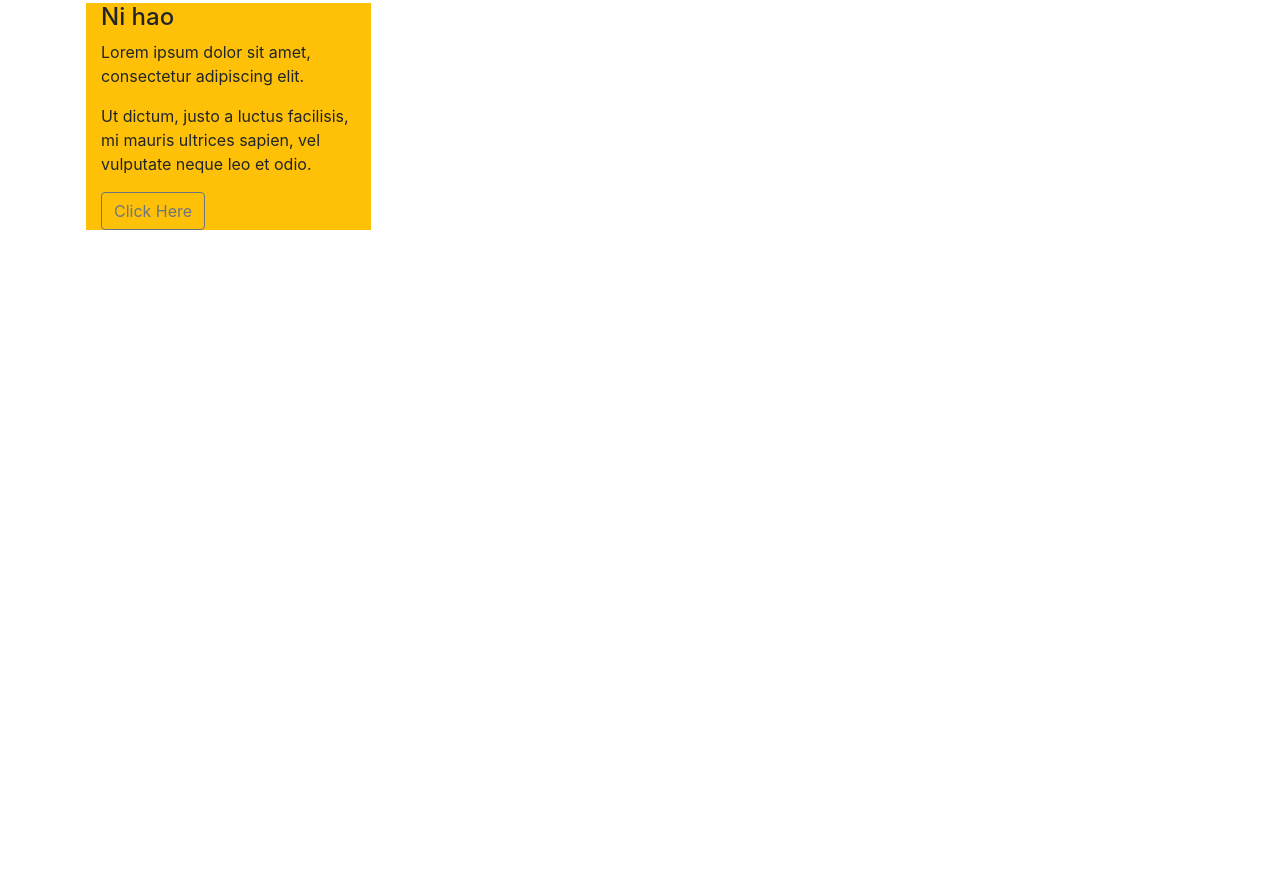
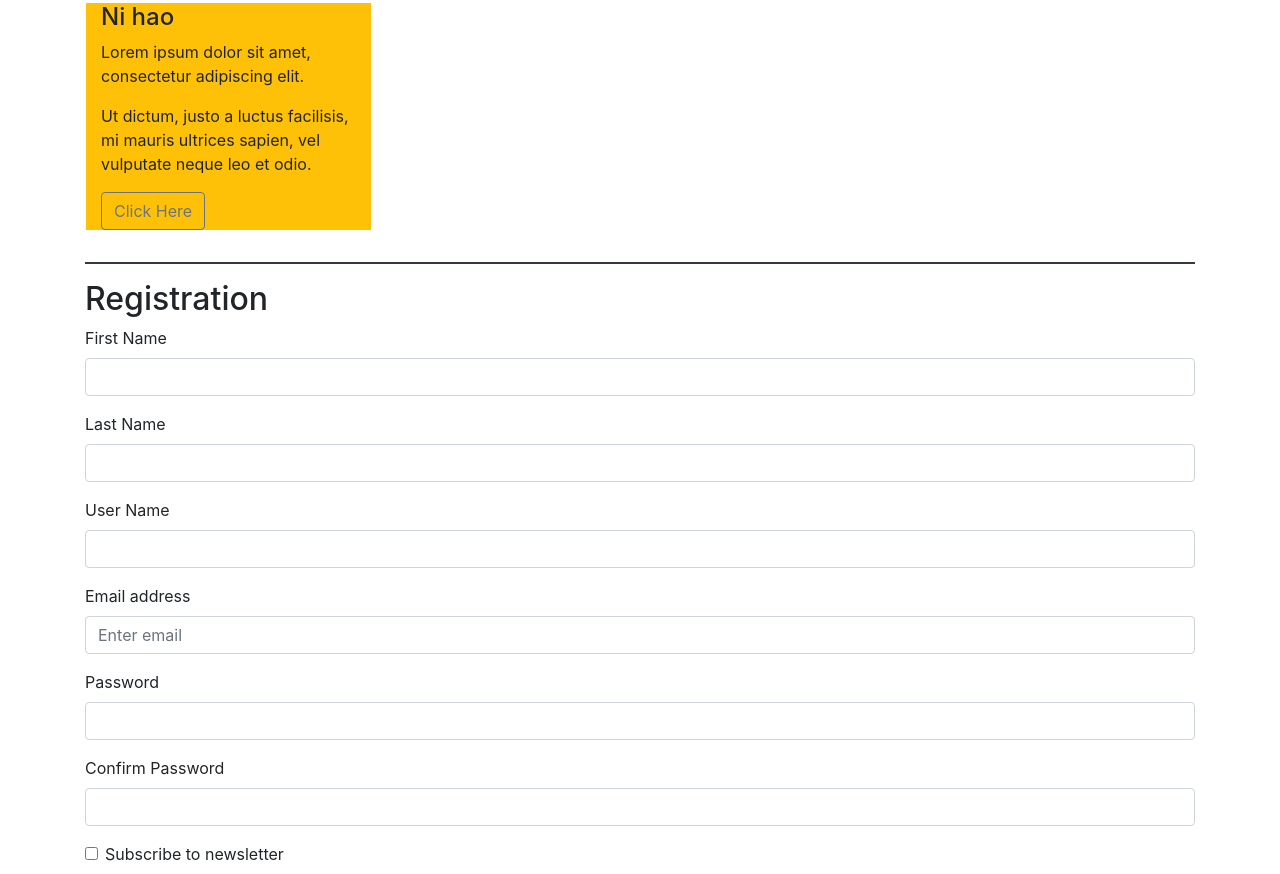
Before and after one commit to bennyho88/Bennytrap, a plain HTML site: page index.html in a window 1280 px wide. Shown: the part 328-1202 px from the top of the page. Before the commit the page ends 800 px from the top, so only its background shows below. Drawn offline with nearby package versions, Linux system fonts and the light colour scheme.

Commit message:
added form

```diff
--- a/index.html
+++ b/index.html
@@ -44,6 +44,38 @@
             </div>
 
         </div>
+        <hr class="border border-dark">
+        <h2>Registration</h2>
+        <form action="">
+          <div class="form-group">
+            <label for="">First Name</label>
+            <input type="text" class="form-control">
+          </div>
+          <div class="form-group">
+            <label for="">Last Name</label>
+            <input type="text" class="form-control">
+          </div>
+          <div class="form-group">
+              <label for="">User Name</label>
+              <input type="text" class="form-control">
+          </div>
+          <div class="form-group">
+              <label for="exampleInputEmail1">Email address</label>
+              <input type="email" class="form-control" id="exampleInputEmail1" aria-describedby="emailHelp" placeholder="Enter email">
+          </div>
+          <div class="form-group">
+            <label for="">Password</label>
+            <input type="text" class="form-control">
+          </div>
+          <div class="form-group">
+              <label for="">Confirm Password</label>
+              <input type="text" class="form-control">
+          </div>
+          <div class="form-check">
+            <input type="checkbox" class="form-check-input">
+            <label for="">Subscribe to newsletter</label>
+          </div>
+        </form>
     </div>
 
     <!-- Optional JavaScript -->
```
